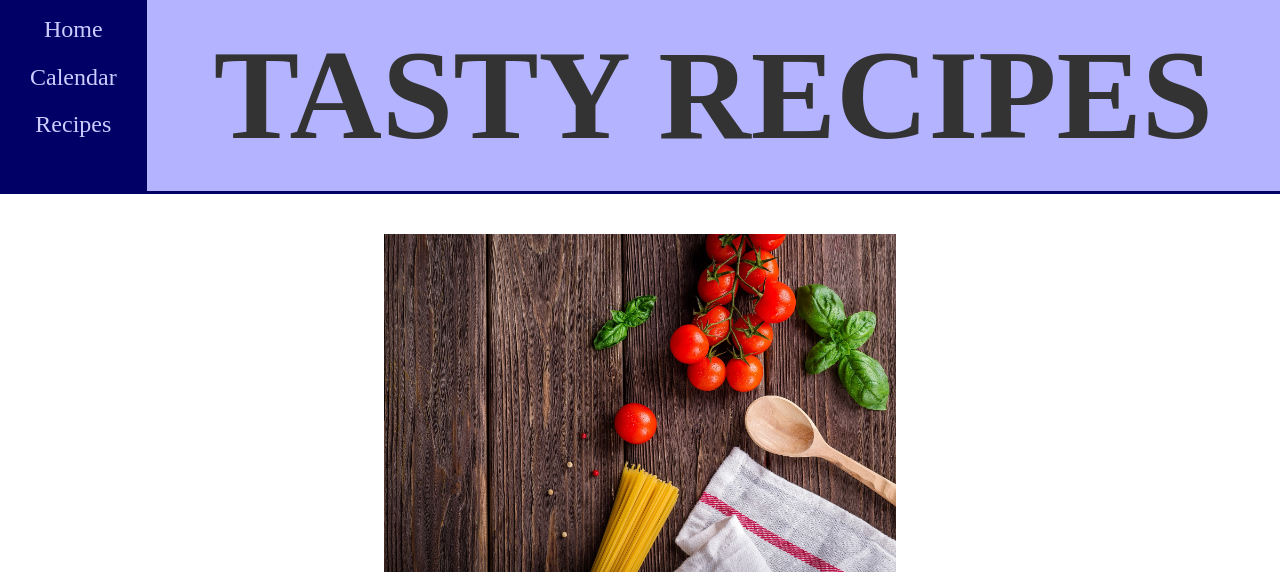
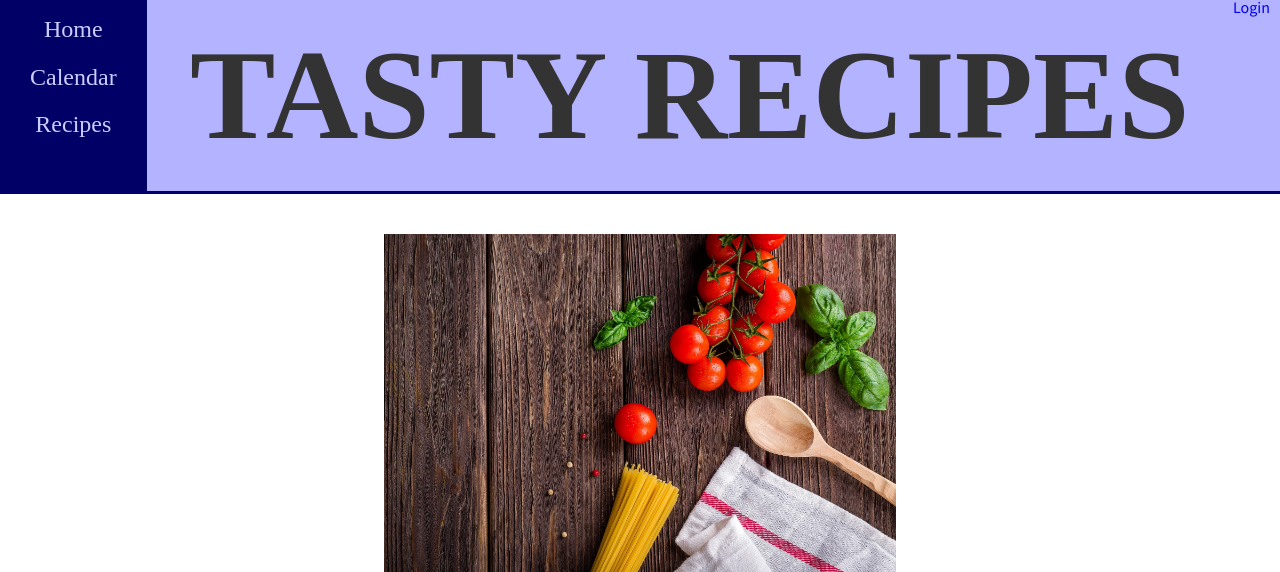
Before and after one commit to fongie/TastyRecipes, a PHP site: page / in a window 1280 px wide. Shown: the top 572 px of the page. Run offline with PHP 8.4, Linux system fonts and the light colour scheme; some web fonts are replaced.

Commit message:
login/loggedin header link done

```diff
--- a/css/main.css
+++ b/css/main.css
@@ -48,6 +48,15 @@
 		font-size: 3.5em;
 		padding: 22px 0 22px 0;
 	}
+
+    .header-topright {
+
+        margin: 0;
+        padding: 0;
+        margin-right: 10px;
+        margin-bottom: 10px;
+        text-decoration: none;
+    }
 
 
 /* Navbar */
--- a/css/responsive.css
+++ b/css/responsive.css
@@ -27,6 +27,10 @@
     header h1 {
         font-size: 4em;
         margin: auto;
+    }
+
+    .header-topright {
+        margin-right: 10px;
     }
 
     nav {
--- a/parts/header.php
+++ b/parts/header.php
@@ -1,4 +1,5 @@
 <h1>TASTY RECIPES</h1>
+<?php include 'parts/login.php' ?>
             <nav>
                 <ul>
                     <li>
--- /dev/null
+++ b/parts/login.php
@@ -0,0 +1,9 @@
+<?php
+
+if (isset($_COOKIE["userid"])) { #if cookie is set for a userid we show logged in, otherwise link to login page
+echo '<p class="header-topright">Logged in as xxx</p>';
+} else {
+echo '<a class="header-topright" href="login.php">Login</a>';
+}
+
+?>
```
